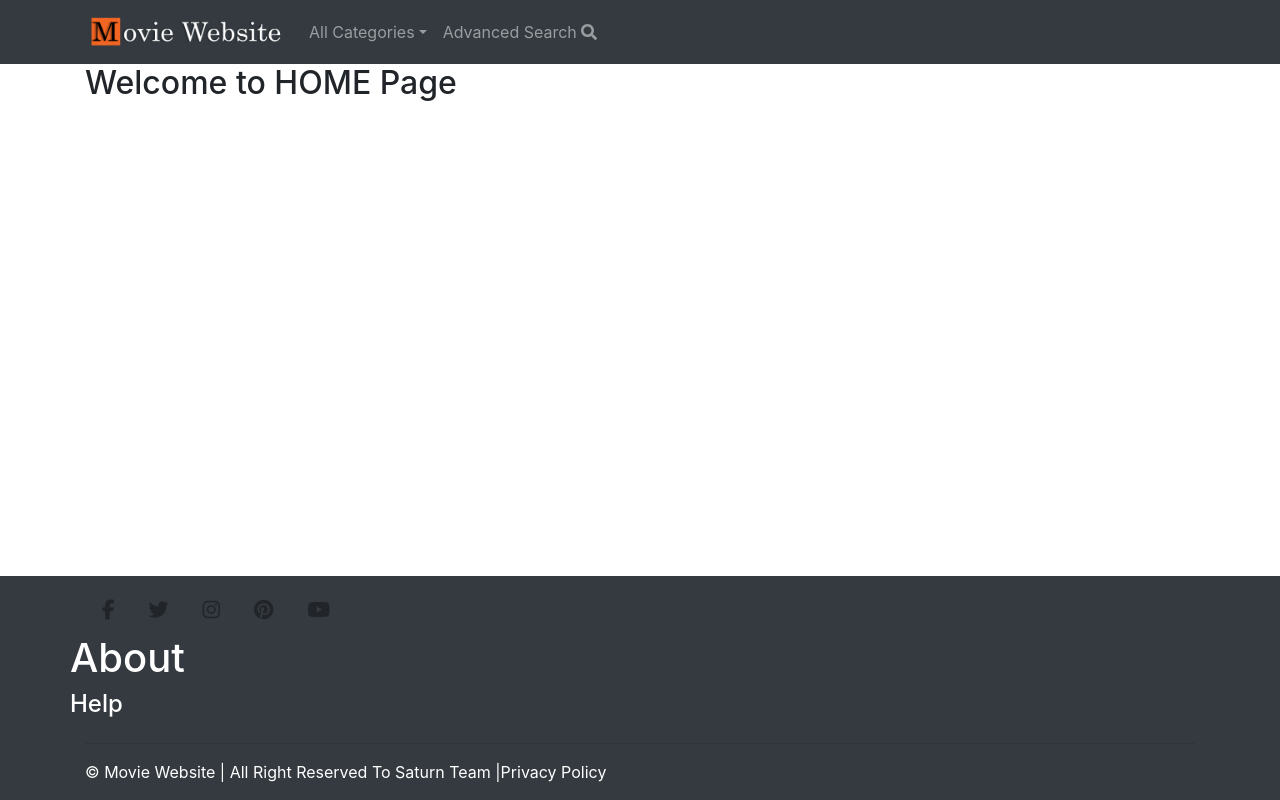
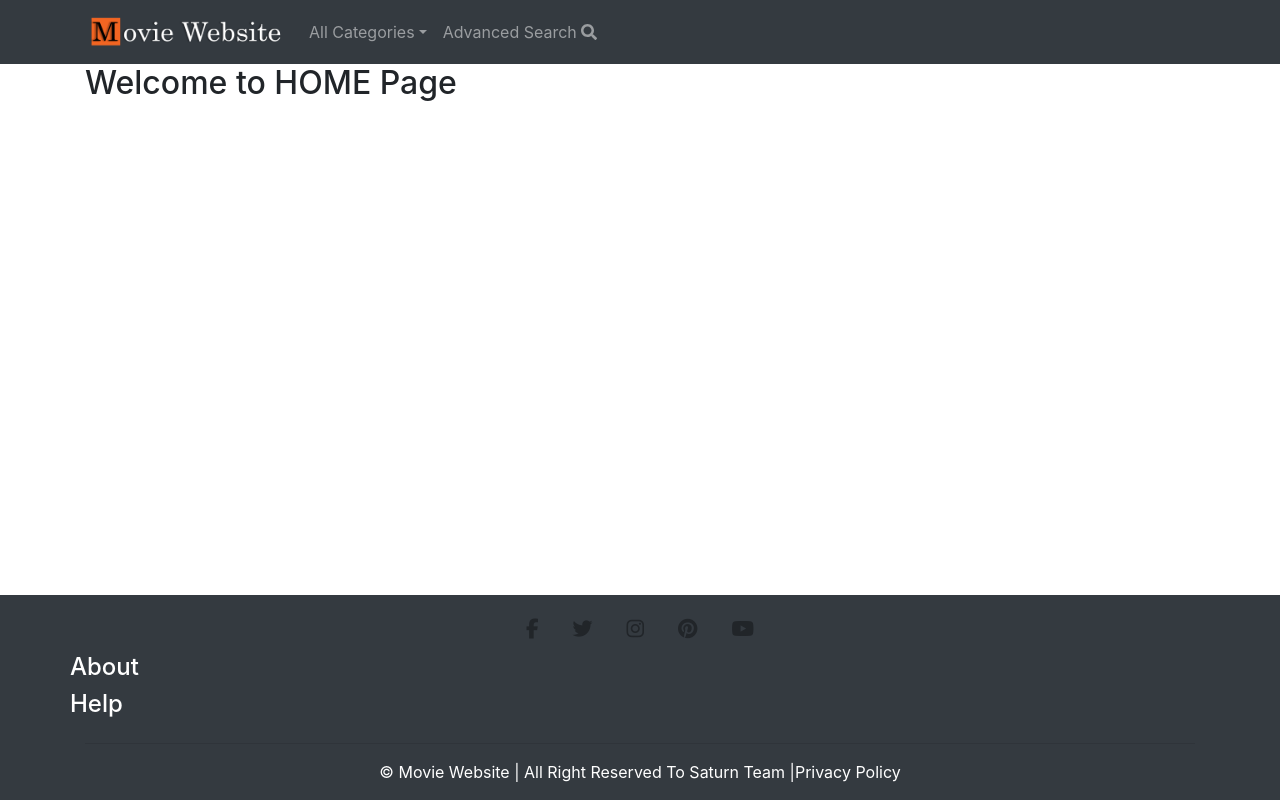
Before and after one commit to vasiluca32/Luca, a React (Create React App) app: page / in a window 1280 px wide. Built offline with nearby package versions, Linux system fonts and the light colour scheme.

Commit message:
styling1

```diff
--- a/src/components/Footer.css
+++ b/src/components/Footer.css
@@ -6,3 +6,6 @@
   bottom: 0;
   align-items: center;
 }
+.row {
+  text-align: center;
+}
--- a/src/components/Footer.js
+++ b/src/components/Footer.js
@@ -27,7 +27,7 @@ const Footer = () => {
           </MDBContainer>
         </div>
         <div className="row">
-          <h1>About</h1>
+          <h4>About</h4>
         </div>
         <div className="row">
           <h4>Help</h4>
@@ -46,47 +46,3 @@ const Footer = () => {
 };
 
 export default Footer;
-
-// const Footer = () => {
-//     return (
-//       <div className="main-footer">
-//         <div className="container">
-//           <div className="row">
-//             {/* Colum1 */}
-//             <div className="col-sm">
-//               <h1>Movie website</h1>
-//             </div>
-//             {/* Colum2 */}
-//             <div className="col-sm">
-//               <h1>Movie website</h1>
-//               <ul className="list-unstyled">
-//                 <a href="#!" className="fb-ic mr-3">
-//                   <MDBIcon fab icon="facebook-f" />
-//                 </a>
-//                 <li>b</li>
-//                 <li>c</li>
-//               </ul>
-//             </div>
-//             {/* Colum3 */}
-//             <div className="col-sm">
-//               <h1>Movie website</h1>
-//               <ul className="list-unstyled">
-//                 <li>d</li>
-//                 <li>e</li>
-//                 <li>f</li>
-//               </ul>
-//             </div>
-//           </div>
-//           <hr />
-//           <div className="row">
-//             <p className="col-sm">
-//               &copy;{new Date().getFullYear} Movie Website | All Right Reserved To
-//               Saturn Team |Privacy Policy
-//             </p>
-//           </div>
-//         </div>
-//       </div>
-//     );
-//   };
-
-//   export default Footer;
```
